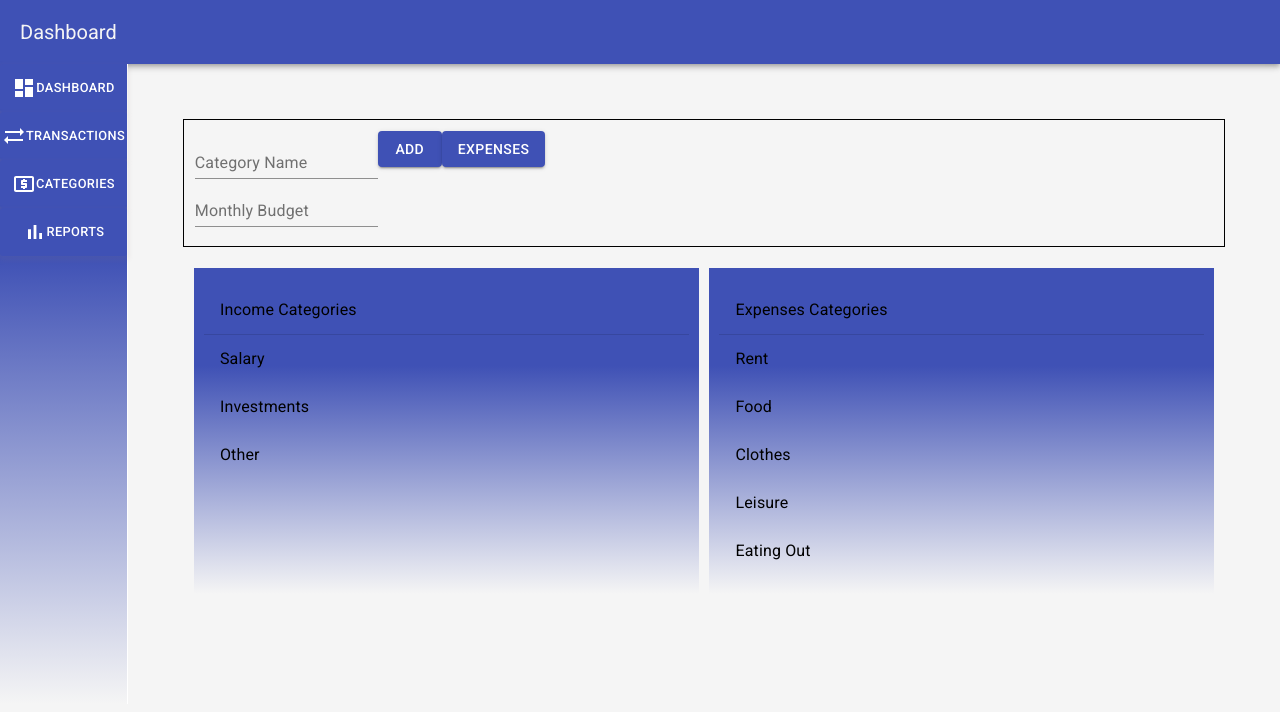
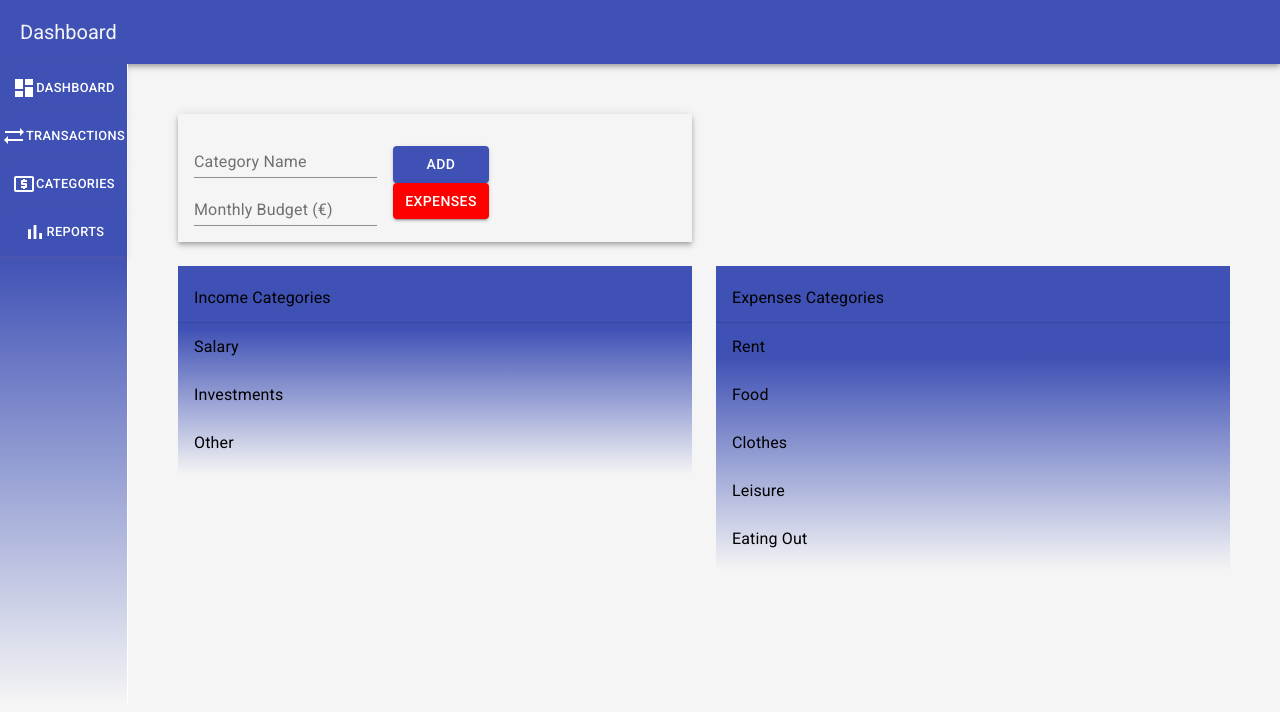
Before and after one commit to CardoTisler/Behemoth, a React (Create React App) app: page /categories in a window 1280 px wide. Both pictures are taken after a click on the button "INCOME". Shown: the top 712 px of the page. Built offline with nearby package versions, Linux system fonts and the light colour scheme.

Commit message:
Added Material UI Grid logic to Categories component, added new TODOs

```diff
--- a/src/App.js
+++ b/src/App.js
@@ -9,6 +9,8 @@ import Transactions from './components/transactions/Transactions';
 import Categories from './components/categories/Categories';
 import Reports from './components/reports/Reports';
 
+//TODO: Validate incomeList and expensesList data types
+
 function App() {
   const [bannerTitle, setBannerTitle] = useState('Dashboard')
   const [incomeList, setIncomeList] = useState(['Salary', 'Investments', 'Other'])
@@ -19,13 +21,13 @@ function App() {
   }
 
   const handleIncomeItemAdd = (props) => {
-    setIncomeList([...incomeList, props.newCategory])
+    setIncomeList([...incomeList, props.categoryName])
   }
   const handleIncomeItemDelete = (elementName) => {
     setIncomeList(incomeList.filter( (category) => category !== elementName))
   }
   const handleExpenseAdd = (props) => {
-    setExpensesList([...expensesList, props.newCategory])
+    setExpensesList([...expensesList, props.categoryName])
   }
   const handleExpenseItemDelete = (elementName) => {
     setExpensesList(expensesList.filter( (category) => category !== elementName))
--- a/src/components/NavigationBar.js
+++ b/src/components/NavigationBar.js
@@ -15,6 +15,8 @@ const useStyles = makeStyles({
         width: '10%'
     }
 })
+
+//TODO: Wrap buttons into Grid, 1 column - 4 rows, xs, md, ... {12}
 
 const NavigationBar = (props) => {
     const classes = useStyles()
--- a/src/components/categories/Categories.js
+++ b/src/components/categories/Categories.js
@@ -1,10 +1,13 @@
-import { Box } from "@material-ui/core";
+import { Grid } from "@material-ui/core";
 import CategoryList from './CategoryList'
 import CategoryForm from './CategoryForm'
 import { makeStyles } from "@material-ui/core";
 
 
 const useStyles = makeStyles({
+    root: {
+        width: '100%'
+    },
     listStyling: {
         display: 'flex',
         flexDirection: 'row',
@@ -16,25 +19,30 @@ const useStyles = makeStyles({
     }
 })
 
-//TODO: add categoriesHeader component that takes in both hooks
-//the header component should have (maybe radiobutton?) option to choose between income and expenses
-//cateogory and a button to add the category to the appropriate list
-
 const Categories = (props) => {
     const classes = useStyles()
 
     return (
-        <Box className={classes.boxStyling}>
+        <Grid container spacing={3}>
             {/* header */}
-            <div>
-                <CategoryForm addIncome={props.addIncome} addExpense={props.addExpense}/>
-            </div>
+            <Grid item xs={12} md={12}>
+                <Grid container spacing={3}>
+                    <Grid item xs={12} md={6}>
+                        <CategoryForm addIncome={props.addIncome} addExpense={props.addExpense}/>
+                    </Grid>
+                </Grid>
+            </Grid>
             {/* content */}
-            <div className={classes.listStyling}>
+
+            <Grid item xs={12} md={6}>
                 <CategoryList listTitle='Income Categories' list={props.incomeList} addCategory={props.addIncome} deleteCategory = {props.deleteIncome}/>
+            </Grid>
+
+            <Grid item xs={12} md={6}>
                 <CategoryList listTitle='Expenses Categories' list={props.expensesList} addCategory={props.addExpense} deleteCategory = {props.deleteExpense}/>
-            </div>
-        </Box>
+            </Grid>
+
+        </Grid>
     )
 }
 
--- a/src/components/categories/CategoryForm.js
+++ b/src/components/categories/CategoryForm.js
@@ -6,16 +6,37 @@ import { makeStyles } from '@material-ui/core'
 
 const useStyles = makeStyles({
     root: {
-        margin: '0.5%',
-        padding: '1%',
-        border: 'solid',
-        borderWidth: '1px',
-        height: '8rem'
+        padding: '1rem',
+        width: '100%',
+        // border: 'solid',
+        // borderWidth: '1px',
+        height: '8rem',
+    }, formLayout: {
+        display: 'flex',
+        flexDirection: 'row'
     }, errorText: {
         color: 'red',
         fontSize: '0.8rem'
+    }, buttonLayout: {
+        height: '100%',
+        display: 'flex',
+        flexDirection: 'column',
+        padding: '1rem',
+        justifyContent: 'space-between',
+        width: '8rem'
+    }, textFields: {
+        display: 'flex',
+        flexDirection: 'column'
+    }, incomeButton: {
+        backgroundColor: 'green'
+    }, expensesButton: {
+        backgroundColor: 'red'
     }
 })
+
+const validateInteger = (input) => {
+    return /^\d+$/.test(input)
+}
 
 const CategoryForm = (props) => {
     const [isIncomeCategory, setIsIncomeCategory] = useState(true)
@@ -24,9 +45,6 @@ const CategoryForm = (props) => {
     const [showErrorMessage, setShowErrorMessage] = useState(false)
     const classes = useStyles()
 
-    const handleIncomeAdd = () => {
-        props.addIncome()
-    }
     //toggle between Income and Expenses categories
     const handleCategoryChange = () => {
         setIsIncomeCategory(!isIncomeCategory)
@@ -35,14 +53,23 @@ const CategoryForm = (props) => {
     const handleSubmit = (e) => {
         e.preventDefault()
         //build object with data from states
-
+        const data = {categoryName, categoryBudget}
         //TODO: add input validation method to handleSubmit, handleSubmit should not continue if validation
         //method returns false. The validation method should accept the budget value and make sure it is
         //parseable to integer
 
 
         //send data to parent
-
+        if(categoryName){
+            if(isIncomeCategory){
+                props.addIncome(data)
+            } else {
+                //add categoryBudget validation here
+                if(validateInteger(data.categoryBudget)){
+                    props.addExpense(data)
+                } else { return }
+            }
+        }
 
         //clear state value after sending data
         setCategoryName("")
@@ -55,7 +82,7 @@ const CategoryForm = (props) => {
         if(e.target.name === 'categoryNameField'){
             setCategoryName(e.target.value)
         } else {
-            //this regex
+            //this regex checks if value contains only numbers
             if(/^\d+$/.test(e.target.value) || e.target.value === ""){
                 setCategoryBudget(e.target.value)
                 if(showErrorMessage) {setShowErrorMessage(false)}
@@ -69,11 +96,11 @@ const CategoryForm = (props) => {
     }
 
     return (
-        <Box>
-            <form onSubmit={handleSubmit} className={classes.root}>
+        <Box className={classes.root} boxShadow={4}>
+            <form onSubmit={handleSubmit} className={classes.formLayout}>
                 {/* Input for category name */}
 
-                <div>
+                <div className={classes.textFields}>
                     <TextField
                     id='filled-basic'
                     label='Category Name'
@@ -81,30 +108,31 @@ const CategoryForm = (props) => {
                     value={categoryName}
                     onChange={handleInput}/>
 
-                    <Button
-                    type="submit"
-                    variant="contained"
-                    color="primary">Add</Button>
-
-                    <Button
-                    variant='contained'
-                    color='primary'
-                    onClick={handleCategoryChange}>
-                        {isIncomeCategory ? 'Income' : 'Expenses'}
-                    </Button>
-                </div>
                 {!isIncomeCategory &&
-                <div>
                     <TextField
                     id='filled-basic'
-                    label='Monthly Budget'
+                    label='Monthly Budget (€)'
                     name='budgetValueField'
                     value={categoryBudget}
-                    onChange={handleInput}/>
+                    onChange={handleInput}/>}
 
                     {showErrorMessage && <p className={classes.errorText}>Invalid input!</p>}
-                </div>}
+                </div>
+                <div className={classes.buttonLayout}>
+                        <Button
+                        className={classes.button}
+                        type="submit"
+                        variant="contained"
+                        color="primary">Add</Button>
 
+                        <Button
+                        className={isIncomeCategory ? classes.incomeButton : classes.expensesButton}
+                        variant='contained'
+                        color='primary'
+                        onClick={handleCategoryChange}>
+                            {isIncomeCategory ? 'Income' : 'Expenses'}
+                        </Button>
+                </div>
             </form>
         </Box>
     )
--- a/src/components/categories/CategoryList.js
+++ b/src/components/categories/CategoryList.js
@@ -4,9 +4,7 @@ import ListRow from './ListRow'
 const useStyles = makeStyles({
     root: {
         background: 'linear-gradient(180deg , #3f51b5 30%, rgb(0 0 0 / 0%) 100%)',
-        width: '50%',
-        padding: '1%',
-        margin: '0.5%'
+        width: '100%'
     }
 })
 
--- a/src/components/categories/ListRow.js
+++ b/src/components/categories/ListRow.js
@@ -1,7 +1,6 @@
 import { makeStyles, ListItem, ListItemText, Button } from '@material-ui/core'
 import DeleteIcon from '@material-ui/icons/Delete'
 import { useState } from 'react'
-
 
 const useStyles = makeStyles({
     display: {
@@ -10,8 +9,6 @@ const useStyles = makeStyles({
         display: 'none'
     }
 })
-
-
 
 const ListRow = (props) => {
     const [showButton, setShowButton] = useState(false)
--- a/src/components/dashboard/SummaryPanels.js
+++ b/src/components/dashboard/SummaryPanels.js
@@ -6,7 +6,6 @@ import AttachMoneyIcon from '@material-ui/icons/AttachMoney';
 import TrendingDownIcon from '@material-ui/icons/TrendingDown';
 import TrendingUpIcon from '@material-ui/icons/TrendingUp';
 import AccountBalanceWalletIcon from '@material-ui/icons/AccountBalanceWallet';
-import {PropTypes} from 'prop-types'
 
 const useStyles = makeStyles({
     root: {
@@ -25,7 +24,7 @@ const SummaryPanels = () => {
 
     return (
         <Grid container spacing={3} className={classes.root}>
-            <Grid item xs={6} md={6} >
+            <Grid item xs={12} md={6} >
                 <SummaryElement
                 text='Income'
                 icon={<AttachMoneyIcon />}
@@ -33,7 +32,7 @@ const SummaryPanels = () => {
                 color='primary'/>
             </Grid>
 
-            <Grid item xs={6} md={6} >
+            <Grid item xs={12} md={6} >
                 <SummaryElement
                 text='Expenses'
                 icon={<TrendingDownIcon />}
@@ -41,7 +40,7 @@ const SummaryPanels = () => {
                 color='primary'/>
             </Grid>
 
-            <Grid item xs={6} md={6} >
+            <Grid item xs={12} md={6} >
                 <SummaryElement
                 text='Budget'
                 icon={<AccountBalanceWalletIcon />}
@@ -49,7 +48,7 @@ const SummaryPanels = () => {
                 color='primary'/>
             </Grid>
 
-            <Grid item xs={6} md={6} >
+            <Grid item xs={12} md={6} >
                 <SummaryElement
                 text='Savings'
                 icon={<TrendingUpIcon />}
--- a/src/components/transactions/Transactions.js
+++ b/src/components/transactions/Transactions.js
@@ -1,4 +1,10 @@
 import React from 'react'
+
+//TODO: Look at Evernote inspo for creating Transactions component
+//TODO: create renderRows method - should take in 1 input, probably an object with
+//date: X, account: Y, category: Z, amount: A.
+//TODO: if rendering positive or 0 number to amount column, font green, otherwise red
+
 
 const Transactions = () => {
     return (
```
